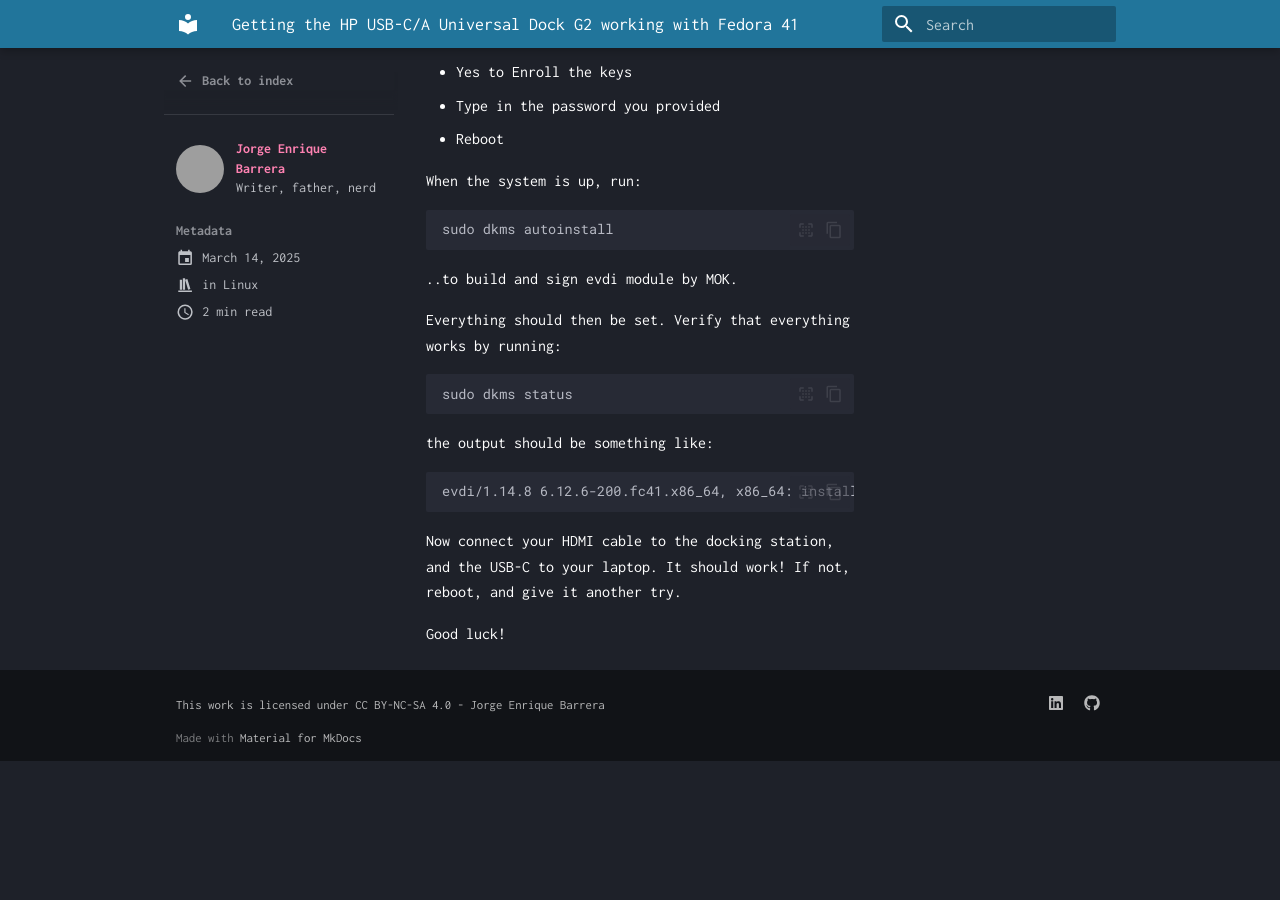
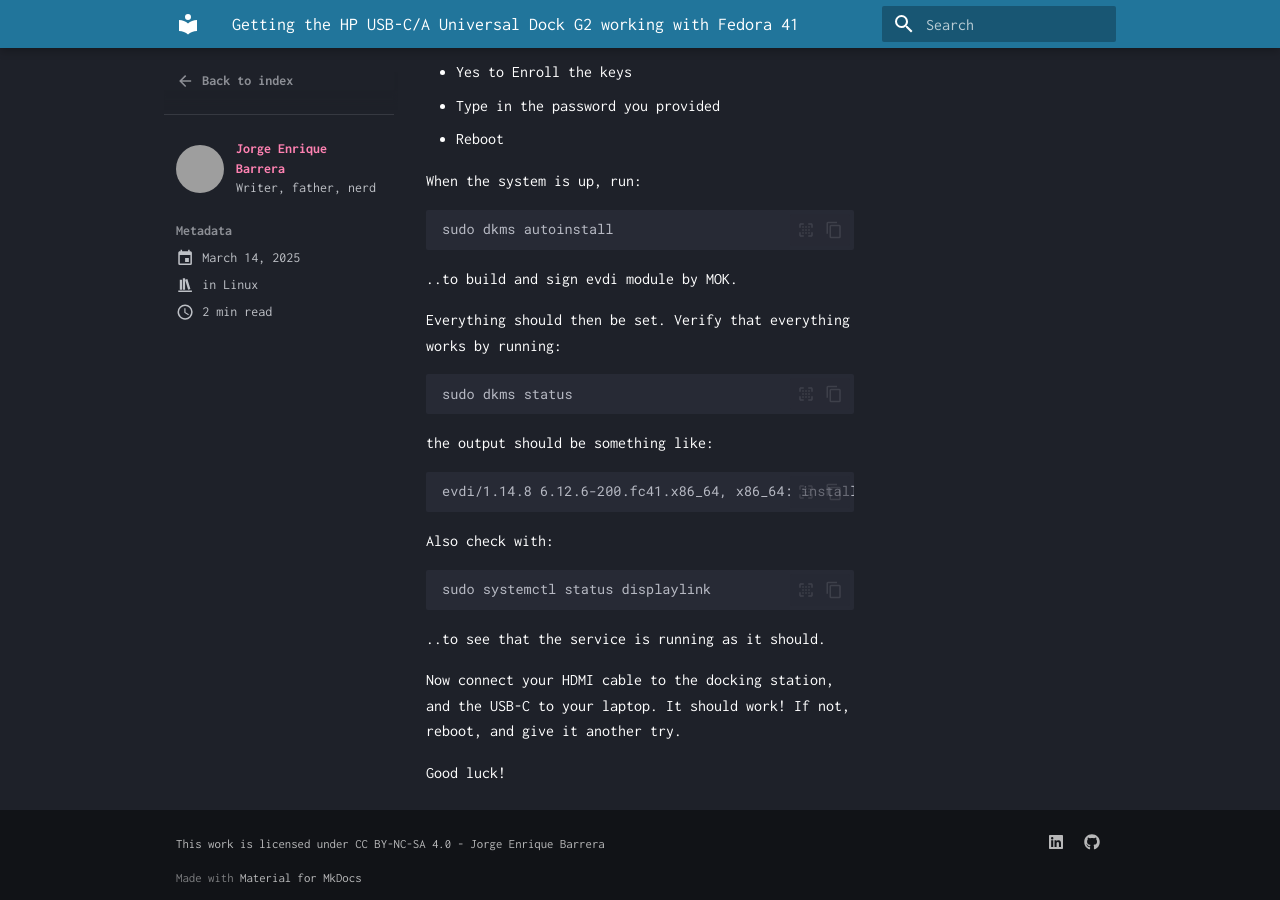
Before and after one commit to joenba7/joenba7.github.io, an MkDocs documentation site: the page built from docs/posts/hp-usb-c-dock-fedora41-displaylink.md, in a window 1280 px wide and 900 px high, scrolled down 1533 px. Built offline with MkDocs 1.6.1 and Material for MkDocs 9.7.7, drawn with Linux system fonts in a browser that asks for light colours; before the commit the page ends 2294 px from its top, so only the background shows below that; grey boxes are pictures that could not be loaded.

Commit message:
Fixed minor things v2

````diff
--- a/docs/posts/hp-usb-c-dock-fedora41-displaylink.md
+++ b/docs/posts/hp-usb-c-dock-fedora41-displaylink.md
@@ -97,6 +97,14 @@
 evdi/1.14.8 6.12.6-200.fc41.x86_64, x86_64: installed
 ```
 
+Also check with:
+
+```bash
+sudo systemctl status displaylink
+```
+
+..to see that the service is running as it should.
+
 Now connect your HDMI cable to the docking station, and the USB-C to your
 laptop. It should work! If not, reboot, and give it another try.
 
````
